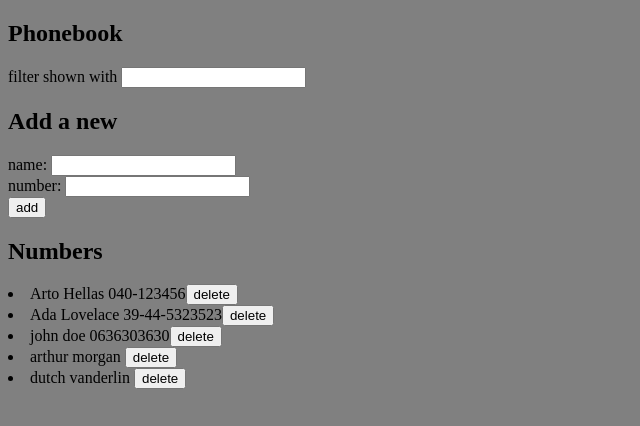
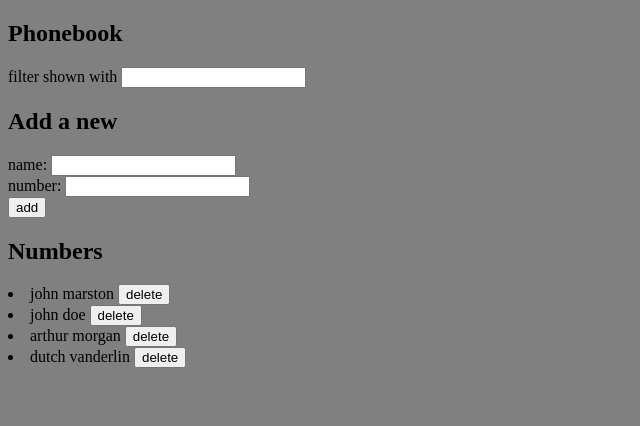
Before and after one commit to mateogrange/FullstackOpen-cours, a React (Vite) app in the folder part2/courseinfo/: page / in a window 1280 px wide. Shown: the top 426 px of the page, without its empty margins (0-640 px from the left). Built offline with nearby package versions, Linux system fonts and the light colour scheme; data requests are answered from the project's data file.

Commit message:
fix db delete

```diff
--- a/part2/courseinfo/db.json
+++ b/part2/courseinfo/db.json
@@ -1,27 +1,22 @@
 {
   "persons": [
     {
-      "id": "1",
-      "name": "Arto Hellas",
-      "number": "040-123456"
+      "id": "c79c1758-0158-41c5-943d-80df01ef566a",
+      "name": "john marston",
+      "number": ""
     },
     {
-      "id": "2",
-      "name": "Ada Lovelace",
-      "number": "39-44-5323523"
+      "id": "be9fd937-b309-477f-98a5-d43d3e2b9833",
+      "name": "john doe",
+      "number": ""
     },
     {
-      "id": "3",
-      "name": "john doe",
-      "number": "0636303630"
-    },
-    {
-      "id": 4,
+      "id": "6b6db763-ba27-4650-90ff-e1b5fba15ec4",
       "name": "arthur morgan",
       "number": ""
     },
     {
-      "id": 5,
+      "id": "adc9e8af-749d-4a7f-8c5f-e99032ecff7c",
       "name": "dutch vanderlin",
       "number": ""
     }
--- a/part2/courseinfo/package.json
+++ b/part2/courseinfo/package.json
@@ -13,7 +13,8 @@
   "dependencies": {
     "axios": "^1.7.7",
     "react": "^18.3.1",
-    "react-dom": "^18.3.1"
+    "react-dom": "^18.3.1",
+    "uuidv4": "^6.2.13"
   },
   "devDependencies": {
     "@eslint/js": "^9.9.0",
--- a/part2/courseinfo/src/App.tsx
+++ b/part2/courseinfo/src/App.tsx
@@ -1,12 +1,12 @@
-import React, {useEffect} from 'react'
-import { useState } from 'react'
+import React, {useEffect, useState} from 'react'
+import {v4 as uuid} from "uuid"
 import Persons from './components/Persons'
 import PersonForm from "./components/PersonForm";
 import Filter from "./components/Filter";
 import personsService from "./services/persons"
 
 interface PersonsInt {
-  id: number;
+  id: string;
   name: string;
   number: string;
 }
@@ -48,7 +48,7 @@ const App: React.FC<PropsApp> = ({persons: initPersons}) => {
     const nameObject = {
       name: newName,
       number: newNumber,
-      id: persons.length + 1,
+      id:  uuid(),
     }
 
     const found = persons.some(el => el.name.toLowerCase() === newName.toLowerCase())
--- a/part2/courseinfo/src/components/Persons.tsx
+++ b/part2/courseinfo/src/components/Persons.tsx
@@ -4,7 +4,7 @@ import personsService from "./../services/persons"
 interface Persons {
   name: string;
   number: string;
-  id: number;
+  id: string;
 }
 
 interface PersonsProps {
@@ -15,8 +15,8 @@ interface PersonsProps {
 
 const Persons: React.FC<PersonsProps> = ({persons, filter, setPersons}) => {
 
-  const handleClick = (id: number) => {
-    if (window.confirm("Do you really want to leave?")) {
+  const handleClick = (id: string, name: string) => {
+    if (window.confirm(`Do you really want to delete ${name}`)) {
       personsService
         .deleteName(id)
         .then(() => {
@@ -35,7 +35,7 @@ const Persons: React.FC<PersonsProps> = ({persons, filter, setPersons}) => {
           if (person.name.toLowerCase().includes(filter))
             return (
                 <li key={person.id}>{person.name} {person.number}
-                  <button onClick={() => {handleClick(person.id)}}>delete</button>
+                  <button onClick={() => {handleClick(person.id, person.name)}}>delete</button>
                 </li>
             )
         }
--- a/part2/courseinfo/src/services/persons.tsx
+++ b/part2/courseinfo/src/services/persons.tsx
@@ -2,7 +2,7 @@ import axios from 'axios'
 const baseUrl = 'http://localhost:3001/persons'
 
 interface Persons {
-  id: number;
+  id: string;
   name: string;
   number: string;
 }
@@ -17,7 +17,7 @@ const create = (nameObject :Persons)=> {
   return request.then(response => response.data)
 }
 
-const deleteName = (id: number) => {
+const deleteName = (id: string) => {
   return axios.delete(`${baseUrl}/${id}`);
 };
 
```
Also changed, not shown: 1 other file (tests, documents, lock files or other folders).
